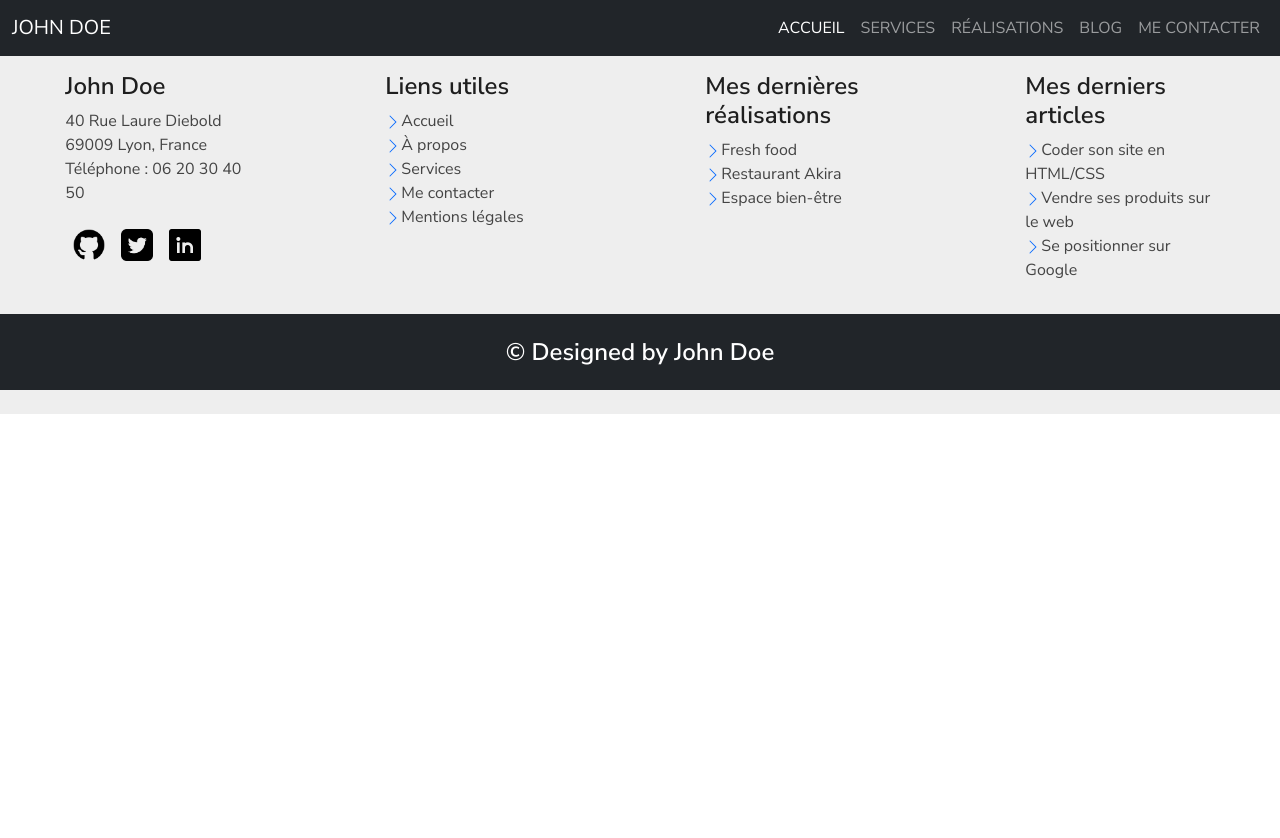
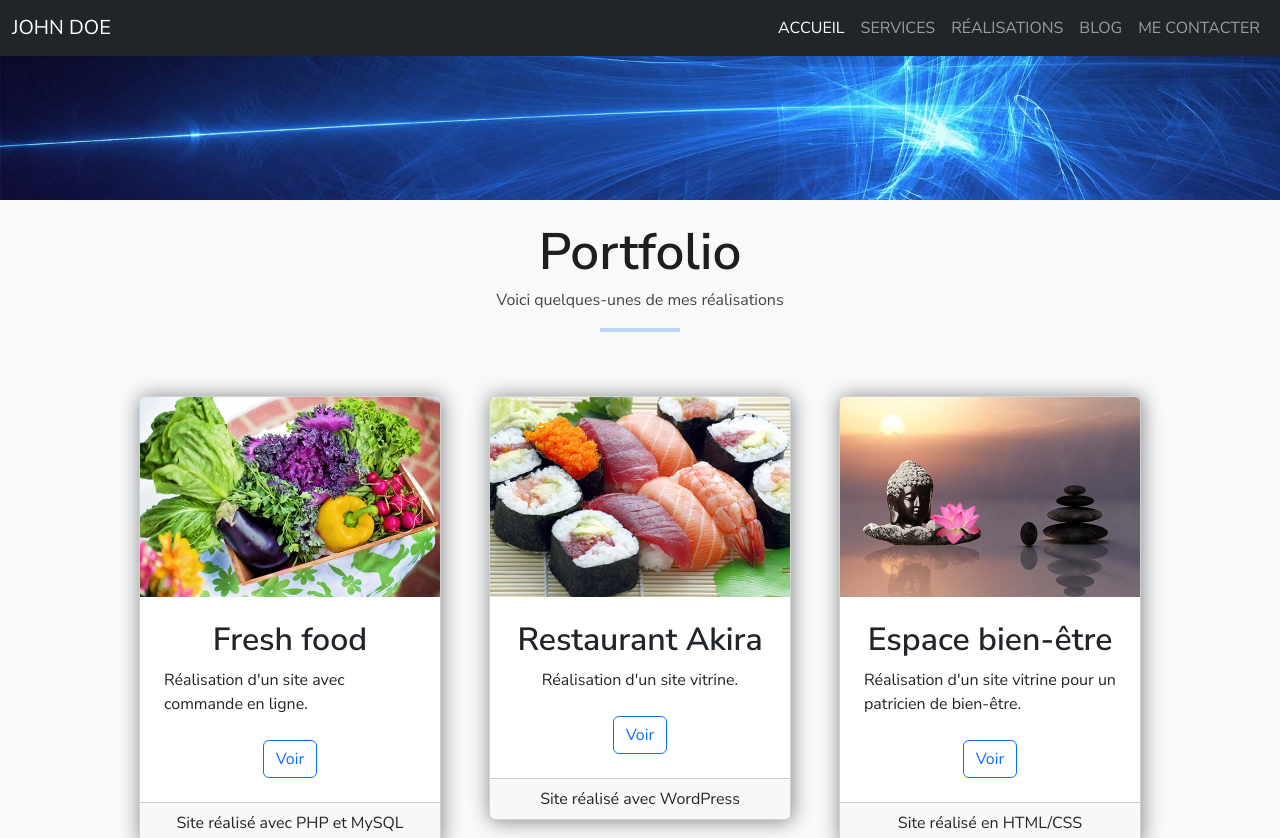
Before and after one commit to BushepII/JohnDoeCV, a React (Vite) app: page /realisations in a window 1280 px wide. Shown: the top 838 px of the page. Before the commit the page ends 800 px from the top, so only its background shows below. Built offline with nearby package versions, Linux system fonts and the light colour scheme.

Commit message:
first working portfolio

```diff
--- a/src/pages/Realisations.jsx
+++ b/src/pages/Realisations.jsx
@@ -1,7 +1,65 @@
+import "../style/pages_style/Realisations.scss"
+
+import bannerMobile from '../assets/banner-mobile.jpg'
+import bannerTablette from '../assets/banner-tablette.jpg'
+import bannerDesktop from '../assets/banner.jpg'
+
+import careSpaceImage from '../assets/portfolio/espace-bien-etre.jpg'
+import freshFoodImage from '../assets/portfolio/fresh-food.jpg'
+import japaneseRestaurantImage from '../assets/portfolio/restaurant-japonais.jpg'
+
 const Realisations = () => {
     return (
         <>
-            <div>Realisations</div>
+            <picture>
+                <source srcSet={bannerDesktop} type="image/jpeg" media="(min-width: 992px)" />
+                <source srcSet={bannerTablette} type="image/jpeg" media="(min-width: 768px)" />
+                <img src={bannerMobile} type="image/jpeg" alt="" className="img-fluid banner"/>
+            </picture>
+            <section className="container-fluid mt-4">
+                <section className="row text-center">
+                    <section className="col-12">
+                        <h1>Portfolio</h1>
+                        <p>Voici quelques-unes de mes réalisations</p>
+                        <hr className="mx-auto"/>
+                    </section>
+                </section>
+                <section className="row justify-content-center m-4">
+                    <section className="col-12 col-md-5 col-lg-3 my-3 m-md-4 p-0 h-100 card">
+                        <section className="card-body p-0">
+                            <img src={freshFoodImage} className="card-img-top" alt="..."/>
+                            <section className="d-flex flex-column align-items-center m-4">
+                                <h2 className="card-title">Fresh food</h2>
+                                <p className="card-text">Réalisation d&apos;un site avec commande en ligne.</p>
+                                <a href="#" className="btn btn-outline-primary card-link mt-4">Voir</a>
+                            </section>
+                            <p className="card-footer text-center">Site réalisé avec PHP et MySQL</p>
+                        </section>
+                    </section>
+                    <section className="col-12 col-md-5 col-lg-3 my-3 m-md-4 p-0 h-100 card">
+                        <section className="card-body p-0">
+                            <img src={japaneseRestaurantImage} className="card-img-top" alt="..."/>
+                            <section className="d-flex flex-column align-items-center m-4">
+                                <h2 className="card-title">Restaurant Akira</h2>
+                                <p className="card-text">Réalisation d&apos;un site vitrine.</p>
+                                <a href="#" className="btn btn-outline-primary card-link mt-4">Voir</a>
+                            </section>
+                            <p className="card-footer text-center">Site réalisé avec WordPress</p>
+                        </section>
+                    </section>
+                    <section className="col-12 col-md-5 col-lg-3 my-3 m-md-4 p-0 h-100 card">
+                        <section className="card-body p-0">
+                            <img src={careSpaceImage} className="card-img-top" alt="..."/>
+                            <section className="d-flex flex-column align-items-center m-4">
+                                <h2 className="card-title">Espace bien-être</h2>
+                                <p className="card-text">Réalisation d&apos;un site vitrine pour un patricien de bien-être.</p>
+                                <a href="#" className="btn btn-outline-primary card-link mt-4">Voir</a>
+                            </section>
+                            <p className="card-footer text-center">Site réalisé en HTML/CSS</p>
+                        </section>
+                    </section>
+                </section>
+            </section>
         </>
     );
 }
```
Also changed, not shown: src/style/pages_style/Realisations.scss (added).
